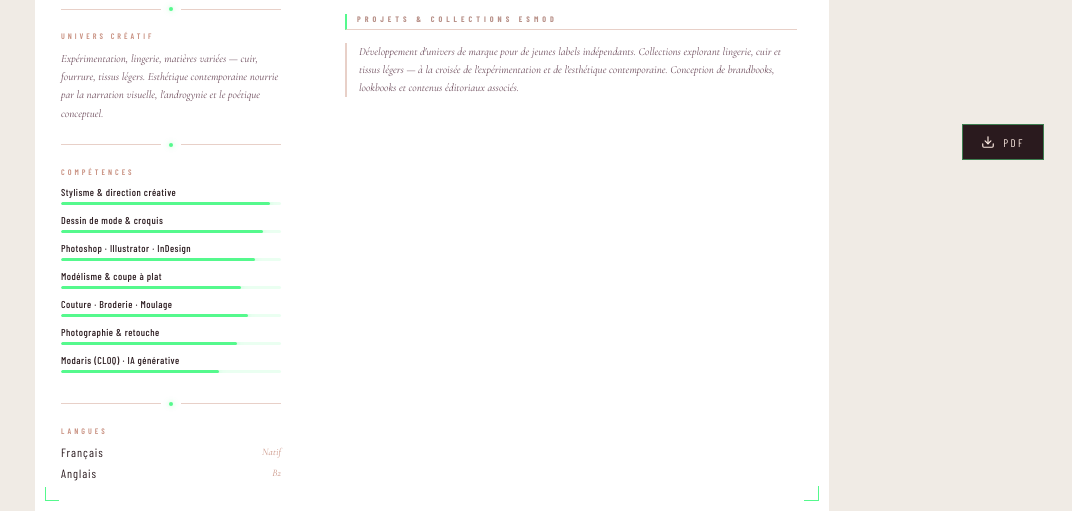
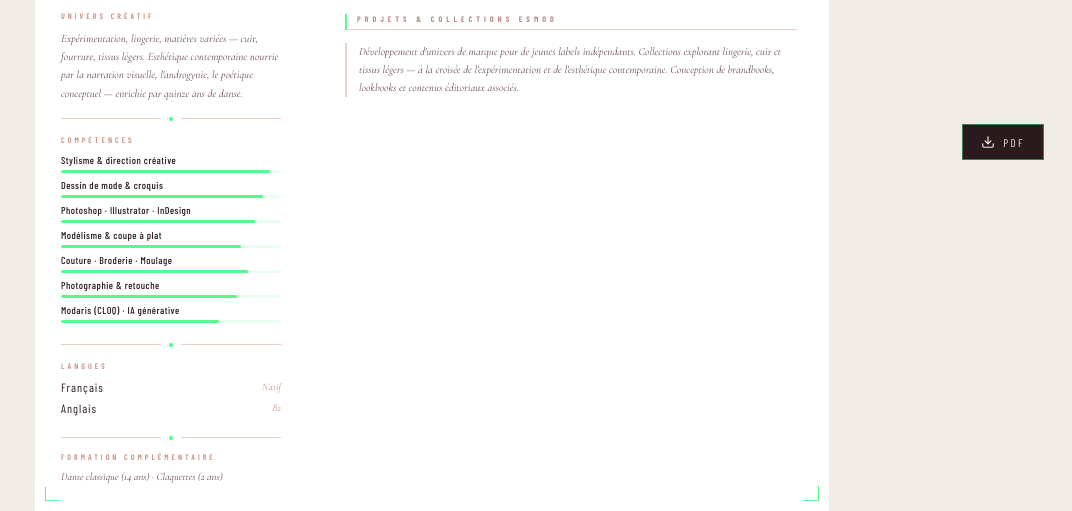
Before and after one commit to CamilleSL/camillesognolalloz, a plain HTML site: page CV_Camille_SognoLalloz_FR.html in a window 1280 px wide. Shown: the part 612-1123 px from the top of the page, without its empty margins (208-1280 px from the left). Drawn offline with nearby package versions, Linux system fonts and the light colour scheme; a web font is replaced by a local one.

Commit message:
Add files via upload

```diff
--- a/CV_Camille_SognoLalloz_FR.html
+++ b/CV_Camille_SognoLalloz_FR.html
@@ -155,7 +155,7 @@ body {
   align-items: center;
   gap: 8px;
   padding: 0 26px;
-  margin: 4px 0;
+  margin: 2px 0;
 }
 .sep-line { flex: 1; height: 1px; background: var(--sep); }
 .sep-dot  {
@@ -168,7 +168,7 @@ body {
 
 /* Sections gauche */
 .left-section {
-  padding: 16px 26px;
+  padding: 12px 26px;
   position: relative;
   z-index: 1;
 }
@@ -203,7 +203,7 @@ body {
 }
 
 /* Barres de compétences */
-.skill-row { margin-bottom: 9px; }
+.skill-row { margin-bottom: 6px; }
 .skill-name {
   font-family: 'Barlow Condensed', sans-serif;
   font-weight: 500;
@@ -596,7 +596,7 @@ body {
 
     <div class="left-section">
       <div class="left-label">Univers créatif</div>
-      <div class="profil-text">Expérimentation, lingerie, matières variées — cuir, fourrure, tissus légers. Esthétique contemporaine nourrie par la narration visuelle, l'androgynie et le poétique conceptuel.</div>
+      <div class="profil-text">Expérimentation, lingerie, matières variées — cuir, fourrure, tissus légers. Esthétique contemporaine nourrie par la narration visuelle, l'androgynie, le poétique conceptuel — enrichie par quinze ans de danse.</div>
     </div>
 
     <div class="sep-motif"><div class="sep-line"></div><div class="sep-dot"></div><div class="sep-line"></div></div>
@@ -645,6 +645,13 @@ body {
         <span class="langue-nom">Anglais</span>
         <span class="langue-niv">B2</span>
       </div>
+    </div>
+
+    <div class="sep-motif"><div class="sep-line"></div><div class="sep-dot"></div><div class="sep-line"></div></div>
+
+    <div class="left-section" style="padding-top:10px; padding-bottom:10px;">
+      <div class="left-label" style="margin-bottom:6px;">Formation complémentaire</div>
+      <div class="profil-text" style="font-size:10.5px;">Danse classique (14 ans) · Claquettes (2 ans)</div>
     </div>
 
 
```
Also changed, not shown: CV_Camille_SognoLalloz_EN.html (+11 -4 lines), 2 other files.
